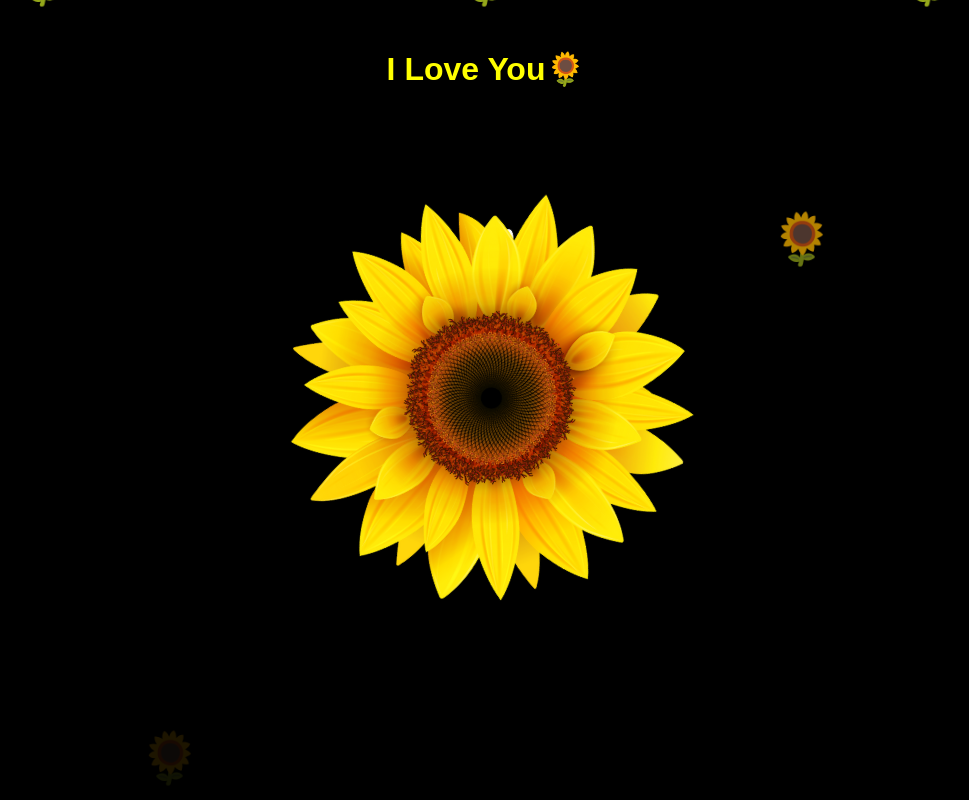
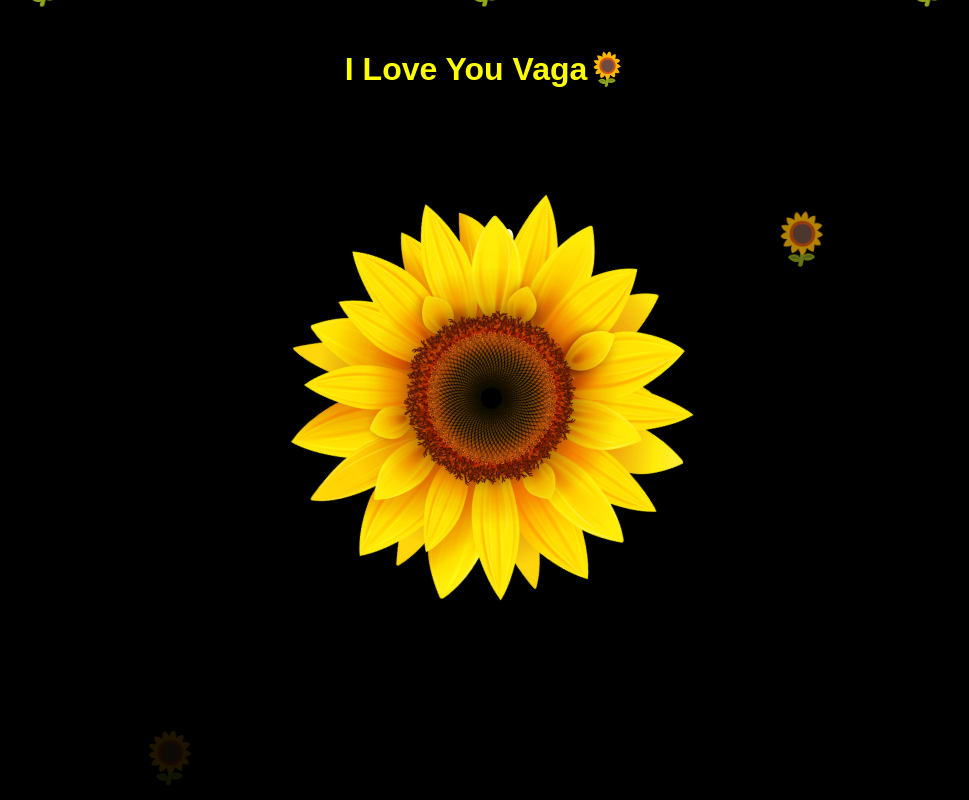
Before and after one commit to SuarezJ354/Girasol, a plain HTML site: page index.html in a window 1280 px wide. Shown: the whole page, without its empty margins (154-1123 px from the left). Drawn offline with Linux system fonts and the light colour scheme.

Commit message:
Update index.html

```diff
--- a/index.html
+++ b/index.html
@@ -3,7 +3,7 @@
 <head>
     <meta charset="UTF-8">
     <meta name="viewport" content="width=device-width, initial-scale=1.0">
-    <title>Girasoles</title>
+    <title>Girasol</title>
     <link
     href="https://fonts.googleapis.com/css2?family=Poppins:wght@600&display=swap"
     rel="stylesheet"
@@ -86,6 +86,6 @@ h1 {
 <div class="small-sunflower small-sunflower-3">🌻</div>
 <div class="small-sunflower small-sunflower-4">🌻</div>
 <div class="small-sunflower small-sunflower-5">🌻</div> </div>
-<h1>I Love You🌻</h1>
+<h1>I Love You Vaga🌻</h1>
 </body>
 </html>
```
